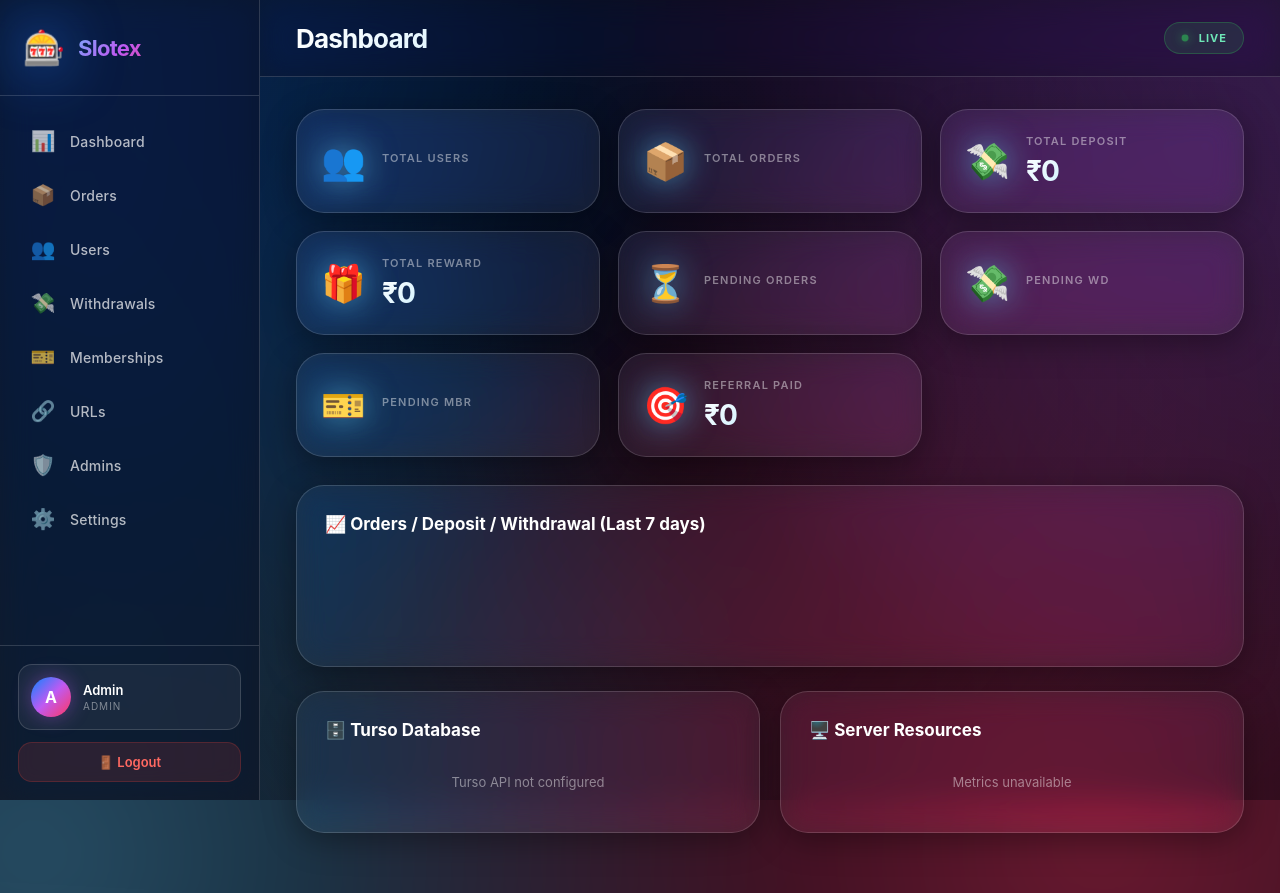
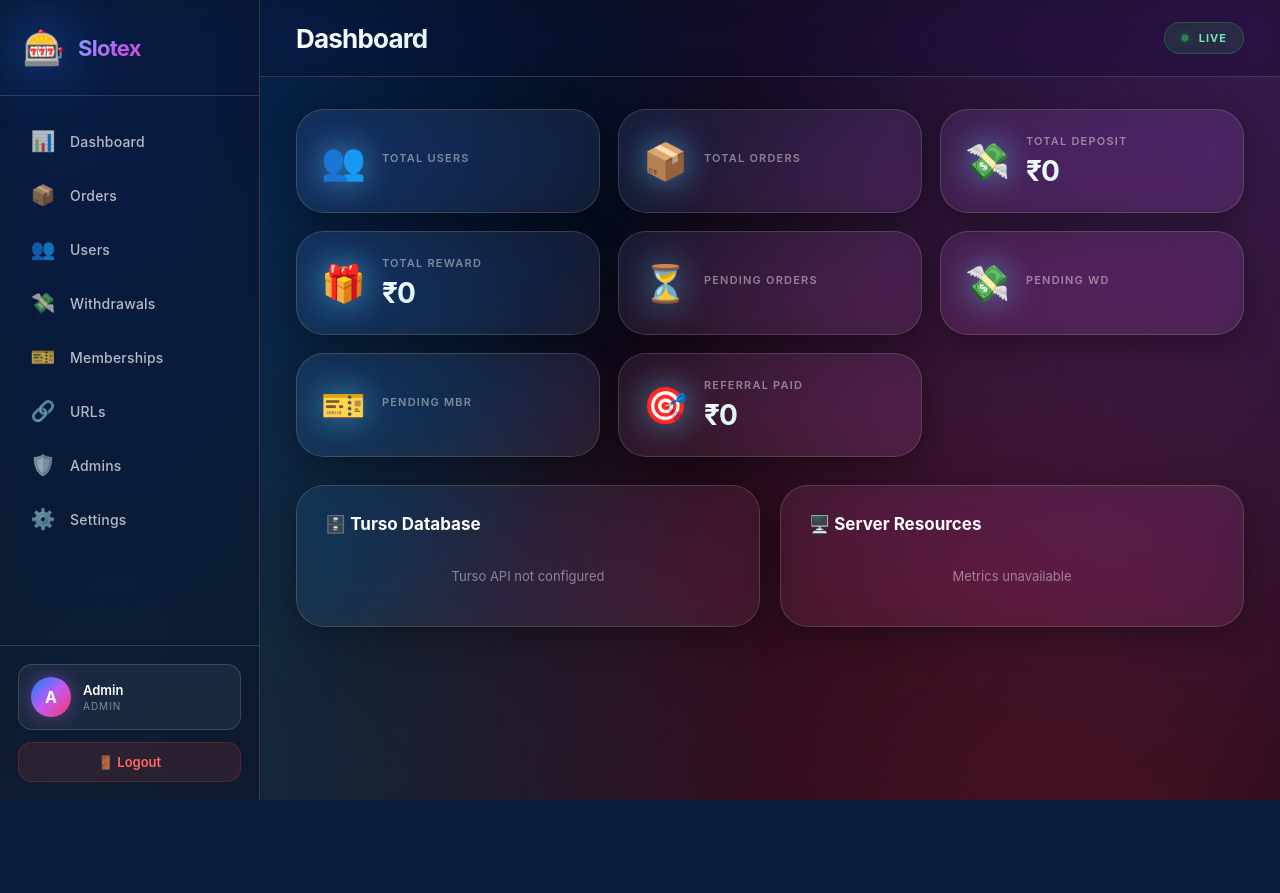
Before and after one commit to sandip-dev87/slotex-bot, a Flask app: template admin/templates/dashboard.html in a window 1280 px wide. After the commit the page ends 800 px from the top, so only its background shows below. Run offline with Flask 3, Linux system fonts and the light colour scheme; the template is opened without the code that fills it, so the values that code supplies are empty.

Commit message:
Remove Chart.js (500KB) for faster loading

```diff
--- a/admin/static/style.css
+++ b/admin/static/style.css
@@ -27,7 +27,7 @@
 html, body { height: 100%; }
 
 body {
-  font-family: -apple-system, BlinkMacSystemFont, 'SF Pro Display', 'Inter', sans-serif;
+  font-family: -apple-system, BlinkMacSystemFont, 'Segoe UI', Roboto, sans-serif;
   color: var(--text-primary);
   overflow-x: hidden;
   -webkit-font-smoothing: antialiased;
@@ -48,7 +48,7 @@
     #050510;
   z-index: -2;
   animation: liquidShift 20s ease-in-out infinite;
-  filter: blur(35px);
+  /* filter removed for speed */
 }
 
 @keyframes liquidShift {
--- a/admin/templates/base.html
+++ b/admin/templates/base.html
@@ -7,7 +7,7 @@
 <link rel="preconnect" href="https://fonts.googleapis.com">
 <link href="https://fonts.googleapis.com/css2?family=Inter:wght@400;500;600;700;800&display=swap" rel="stylesheet">
 <link rel="stylesheet" href="{{ url_for('static', filename='style.css') }}">
-<script src="https://cdn.jsdelivr.net/npm/chart.js" defer></script>
+<!-- Chart.js removed -->
 </head>
 <body>
 
--- a/admin/templates/dashboard.html
+++ b/admin/templates/dashboard.html
@@ -70,12 +70,6 @@
       <div class="stat-value">₹{{ "%.0f"|format(stats.total_referral) }}</div>
     </div>
   </div>
-</div>
-
-<!-- CHART -->
-<div class="card chart-card">
-  <h3 class="card-title">📈 Orders / Deposit / Withdrawal (Last 7 days)</h3>
-  <canvas id="dailyChart" height="80"></canvas>
 </div>
 
 <!-- QUICK ACTIONS — WITHDRAWALS -->
@@ -220,45 +214,5 @@
 {% endblock %}
 
 {% block scripts %}
-<script>
-const dailyLabels = {{ daily | map(attribute=0) | list | tojson }};
-const dailyOrders = {{ daily | map(attribute=1) | list | tojson }};
-const dailyDeposit = {{ daily | map(attribute=2) | list | tojson }};
-const dailyWithdrawal = {{ daily | map(attribute=3) | list | tojson }};
-
-const ctx = document.getElementById('dailyChart').getContext('2d');
-const grad1 = ctx.createLinearGradient(0, 0, 0, 300);
-grad1.addColorStop(0, 'rgba(99, 102, 241, 0.4)');
-grad1.addColorStop(1, 'rgba(99, 102, 241, 0)');
-
-const grad2 = ctx.createLinearGradient(0, 0, 0, 300);
-grad2.addColorStop(0, 'rgba(16, 185, 129, 0.4)');
-grad2.addColorStop(1, 'rgba(16, 185, 129, 0)');
-
-const grad3 = ctx.createLinearGradient(0, 0, 0, 300);
-grad3.addColorStop(0, 'rgba(239, 68, 68, 0.4)');
-grad3.addColorStop(1, 'rgba(239, 68, 68, 0)');
-
-new Chart(ctx, {
-  type: 'line',
-  data: {
-    labels: dailyLabels,
-    datasets: [
-      { label: 'Orders', data: dailyOrders, borderColor: '#6366f1', backgroundColor: grad1, fill: true, tension: 0.4, borderWidth: 2 },
-      { label: 'Deposit ₹', data: dailyDeposit, borderColor: '#10b981', backgroundColor: grad2, fill: true, tension: 0.4, borderWidth: 2 },
-      { label: 'Withdrawal ₹', data: dailyWithdrawal, borderColor: '#ef4444', backgroundColor: grad3, fill: true, tension: 0.4, borderWidth: 2 },
-    ]
-  },
-  options: {
-    responsive: true,
-    plugins: {
-      legend: { labels: { color: '#cbd5e1' } }
-    },
-    scales: {
-      x: { ticks: { color: '#94a3b8' }, grid: { color: 'rgba(148, 163, 184, 0.1)' } },
-      y: { ticks: { color: '#94a3b8' }, grid: { color: 'rgba(148, 163, 184, 0.1)' } }
-    }
-  }
-});
-</script>
+<!-- Chart script removed -->
 {% endblock %}
```
Also changed, not shown: other parts of admin/static/style.css (+11 -11 lines).
